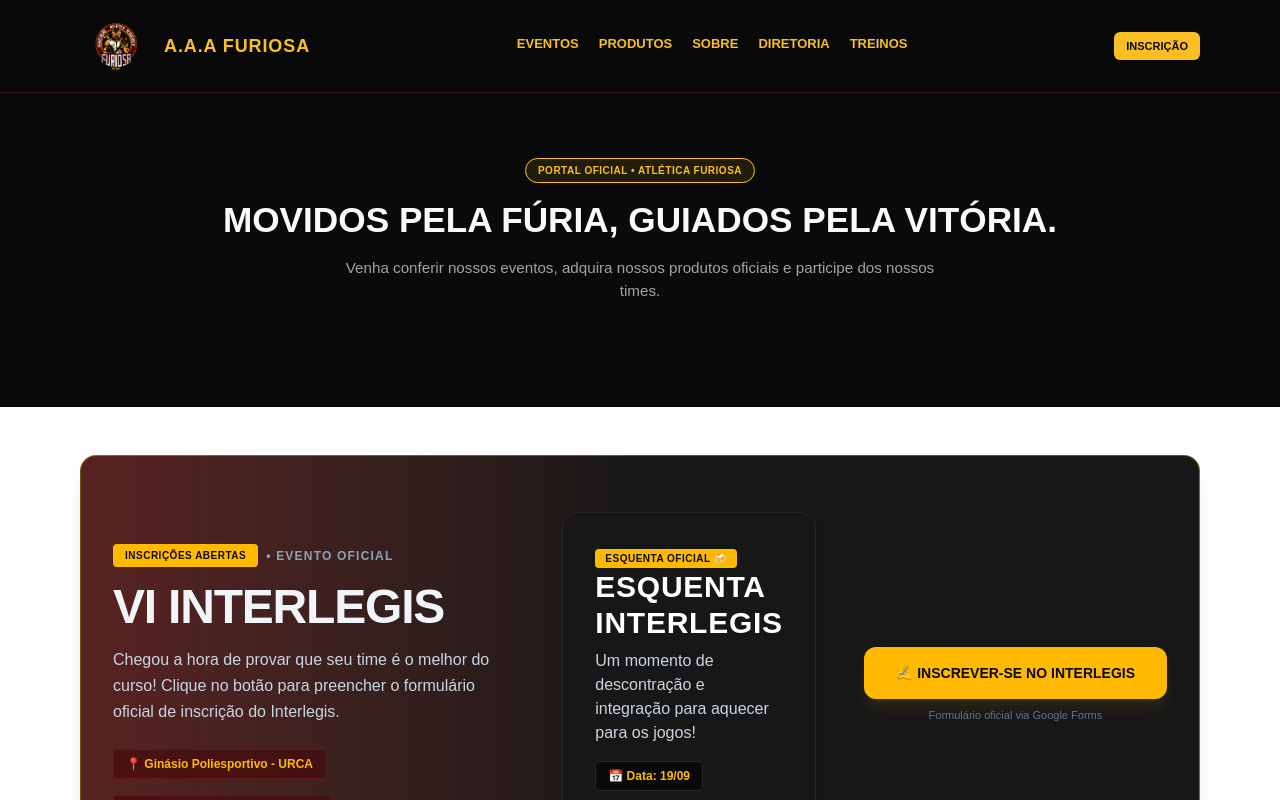
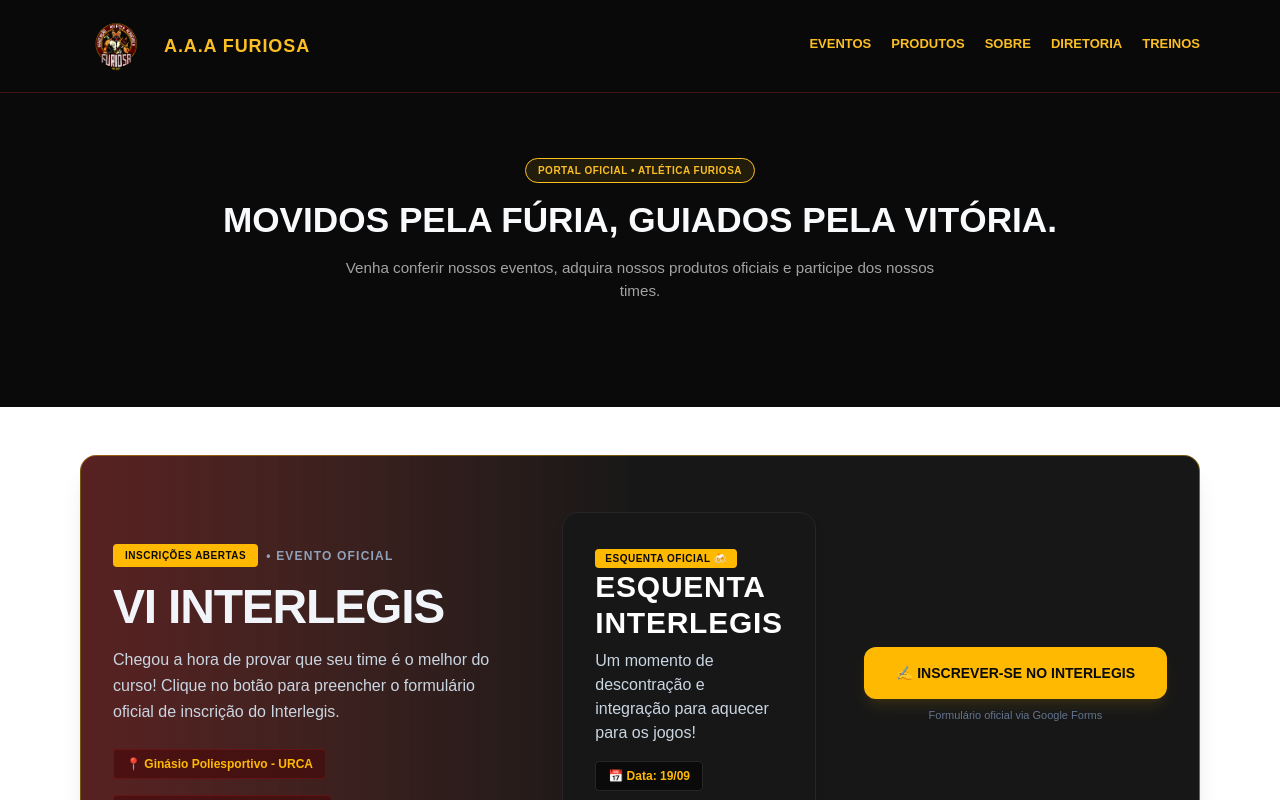
Before and after one commit to AtleticaFuriosa/atletica-furiosa, a Next.js app: page / in a window 1280 px wide. Shown: the top 800 px of the page. Built offline with nearby package versions, Linux system fonts and the light colour scheme.

Commit message:
Remove botao de inscricao do cabecalho

```diff
--- a/src/app/page.tsx
+++ b/src/app/page.tsx
@@ -128,17 +128,6 @@ export default function Home() {
   <a href="#diretoria" style={{ color: '#fbbf24', textDecoration: 'none' }}>Diretoria</a>
   <a href="#treinos" style={{ color: '#fbbf24', textDecoration: 'none' }}>Treinos</a>
 </nav>
-
-          <div>
-            <a
-              href="https://forms.gle/Ki6XuTn6O5yAuvn3A"
-              target="_blank"
-              rel="noreferrer"
-              style={{ backgroundColor: '#fbbf24', color: '#0a0a0a', fontWeight: 'bold', padding: '6px 12px', borderRadius: '6px', fontSize: '11px', textTransform: 'uppercase', textDecoration: 'none', display: 'inline-block' }}
-            >
-              Inscrição
-            </a>
-          </div>
 
         </div>
       </header>
```
